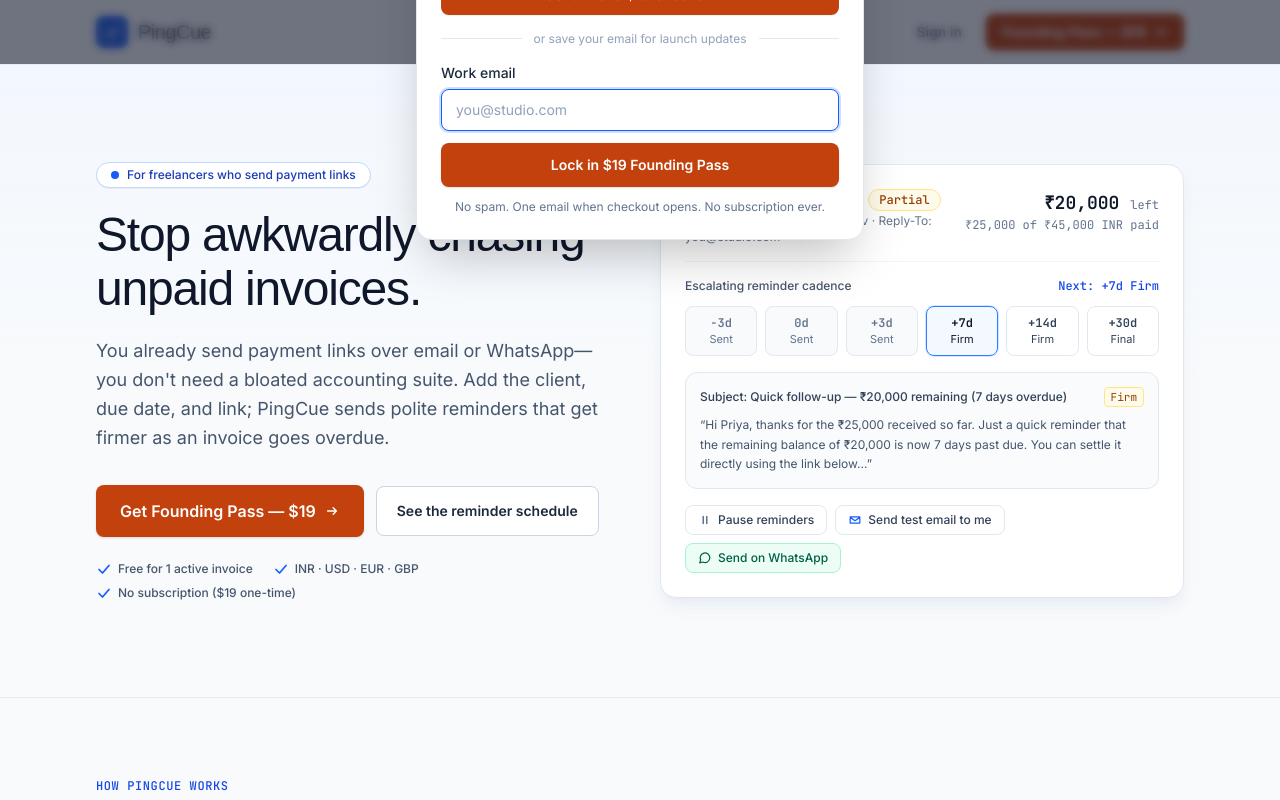
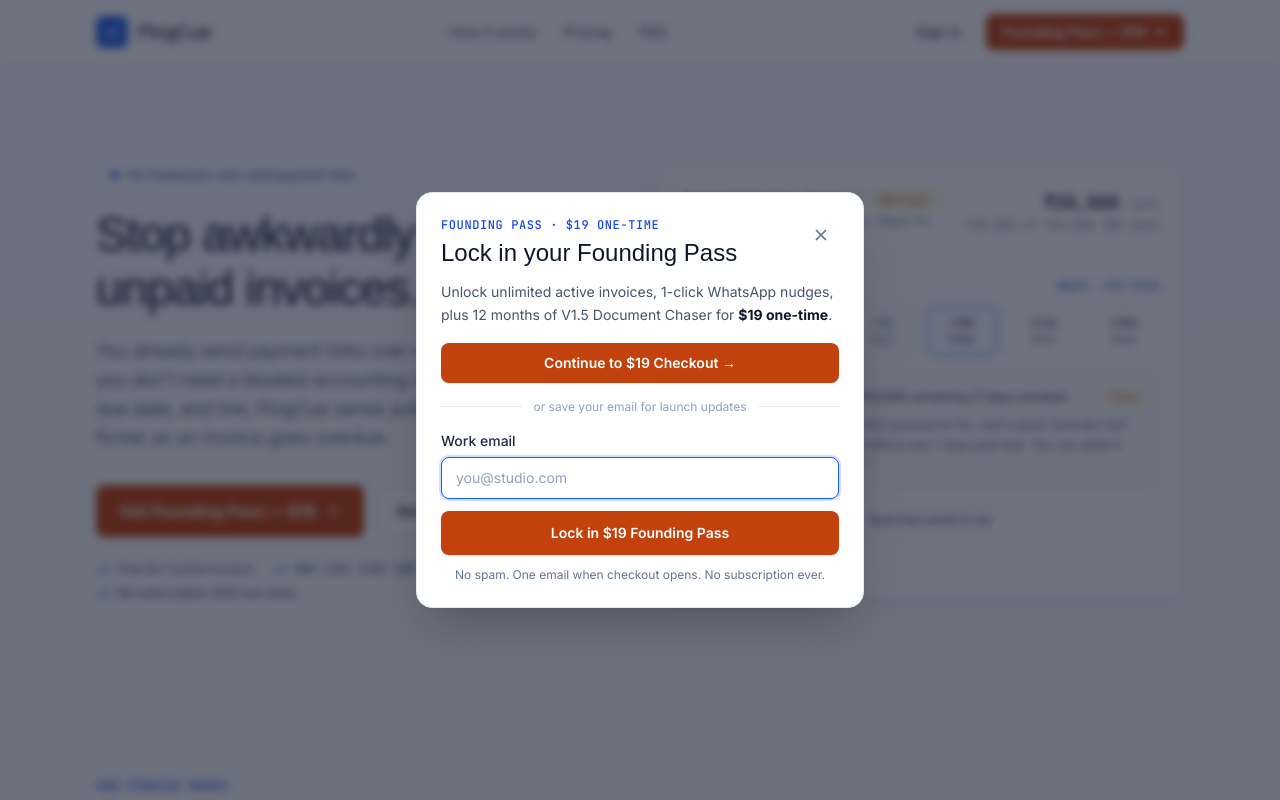
Before and after one commit to waynevivek/pingcue, a Next.js app: page / in a window 1280 px wide. Both pictures are taken after a click on the button "Founding Pass — $19". Shown: the top 800 px of the page. Built offline with nearby package versions, Linux system fonts and the light colour scheme; a web font is replaced by a local one.

Commit message:
fix(ui): portal Founding Pass modal to document.body to prevent navbar clipping

```diff
--- a/app/components/FoundingPassButton.tsx
+++ b/app/components/FoundingPassButton.tsx
@@ -1,6 +1,7 @@
 "use client";
 
 import { useEffect, useId, useRef, useState } from "react";
+import { createPortal } from "react-dom";
 import { UpgradeCheckoutButton } from "./UpgradeCheckoutButton";
 
 type FoundingPassButtonProps = {
@@ -135,9 +136,10 @@ export function FoundingPassButton({
         </svg>
       </button>
 
-      {open && (
+      {open &&
+        createPortal(
           <div
-          className="fixed inset-0 z-50 flex items-center justify-center bg-slate-900/60 p-4 backdrop-blur-xs"
+            className="fixed inset-0 z-50 flex items-center justify-center overflow-y-auto bg-slate-900/60 p-4 backdrop-blur-xs"
             onClick={(e) => {
               if (e.target === e.currentTarget) setOpen(false);
             }}
@@ -146,7 +148,7 @@ export function FoundingPassButton({
               role="dialog"
               aria-modal="true"
               aria-labelledby={titleId}
-            className="w-full max-w-md rounded-2xl border border-slate-200 bg-white p-6 shadow-2xl"
+              className="my-auto w-full max-w-md rounded-2xl border border-slate-200 bg-white p-6 shadow-2xl"
             >
             <div className="flex items-start justify-between gap-4">
               <div>
@@ -273,7 +275,8 @@ export function FoundingPassButton({
               </>
             )}
             </div>
-        </div>
+          </div>,
+          document.body
         )}
     </>
   );
```
Lines whose indentation alone changed are shown as unchanged.
